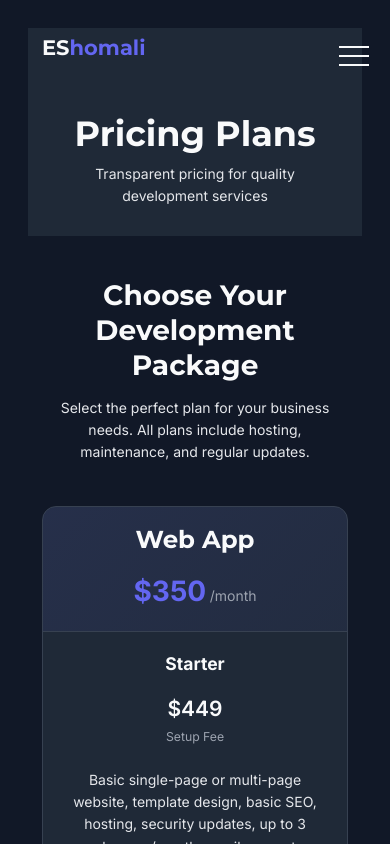
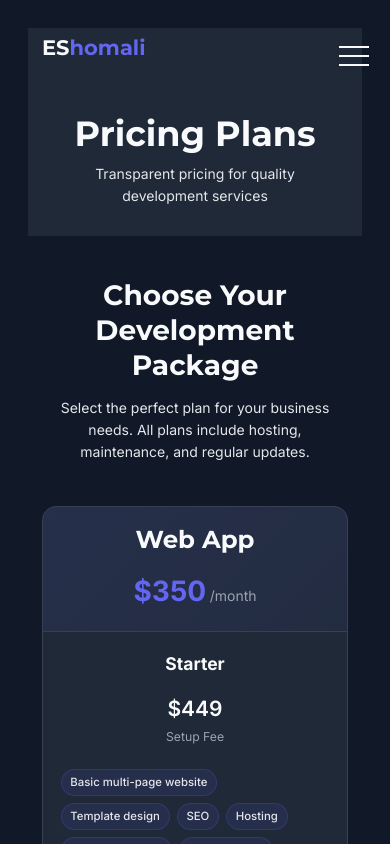
Before and after one commit to eshomali/eshomali, a React (Vite) app: page /pricing in a window 390 px wide. Built offline with nearby package versions, Linux system fonts and the light colour scheme; no server answers.

Commit message:
Updates to pricing page

```diff
--- a/src/pages/PricingPage.css
+++ b/src/pages/PricingPage.css
@@ -130,11 +130,42 @@
   color: #9ca3af;
 }
 
-.tier-description {
-  color: #e5e7eb;
-  line-height: 1.6;
+/* Feature tags styling */
+.tier-features {
+  display: flex;
+  flex-wrap: wrap;
+  gap: 0.5rem;
   margin-bottom: 2rem;
   min-height: 120px;
+}
+
+.feature-tag {
+  display: inline-flex;
+  align-items: center;
+  padding: 0.375rem 0.75rem;
+  background-color: rgba(99, 102, 241, 0.1);
+  color: #e5e7eb;
+  border-radius: 9999px;
+  font-size: 0.875rem;
+  font-weight: 500;
+  border: 1px solid rgba(99, 102, 241, 0.2);
+  transition: all 0.2s ease;
+}
+
+.feature-tag:hover {
+  background-color: rgba(99, 102, 241, 0.15);
+  border-color: rgba(99, 102, 241, 0.3);
+  transform: translateY(-1px);
+}
+
+.pricing-tier.featured .feature-tag {
+  background-color: rgba(99, 102, 241, 0.15);
+  border-color: rgba(99, 102, 241, 0.3);
+}
+
+.pricing-tier.featured .feature-tag:hover {
+  background-color: rgba(99, 102, 241, 0.2);
+  border-color: rgba(99, 102, 241, 0.4);
 }
 
 .tier-button {
@@ -207,7 +238,7 @@
     gap: 1.5rem;
   }
 
-  .tier-description {
+  .tier-features {
     min-height: 150px;
   }
 }
@@ -223,7 +254,7 @@
     margin-bottom: 1rem;
   }
 
-  .tier-description {
+  .tier-features {
     min-height: auto;
   }
 
@@ -283,6 +314,11 @@
     font-size: 1.25rem;
   }
 
+  .feature-tag {
+    padding: 0.25rem 0.625rem;
+    font-size: 0.8125rem;
+  }
+
   .pricing-notes {
     padding: 1.5rem;
   }
--- a/src/pages/PricingPage.jsx
+++ b/src/pages/PricingPage.jsx
@@ -12,18 +12,41 @@ const PricingPage = () => {
         {
           name: 'Starter',
           setupFee: '$449',
-          description: 'Basic single-page or multi-page website, template design, basic SEO, hosting, security updates, up to 3 changes/month, email support'
+          features: [
+            'Basic multi-page website',
+            'Template design',
+            'SEO',
+            'Hosting',
+            'Security updates',
+            'Email support',
+            'Analytics',
+            '3 changes/month'
+          ]
         },
         {
           name: 'Plus',
           setupFee: '$599',
-          description: 'Custom multi-page website, payment/CRM integrations, advanced SEO, responsive design, up to 5 changes/month, email + chat support',
+          features: [
+            'Custom multi-page website',
+            'Payment/CRM integrations',
+            'Advanced SEO & analytics',
+            'Responsive design',
+            'Email + AI support',
+            '5 changes/month'
+          ],
           featured: true
         },
         {
           name: 'Pro',
           setupFee: '$749',
-          description: 'Complex web app (e.g., e-commerce), API/real-time data integrations, premium SEO, high-performance hosting, up to 7 changes/month, priority support'
+          features: [
+            'Complex web app',
+            'Real-time data integrations',
+            'Premium SEO & analytics',
+            'High-performance hosting',
+            '7 changes/month',
+            'Priority support'
+          ]
         }
       ]
     },
@@ -34,18 +57,45 @@ const PricingPage = () => {
         {
           name: 'Starter',
           setupFee: '$1449',
-          description: 'Basic single-platform app (iOS or Android), core functionality (e.g., user profiles), basic UI, hosting, security updates, up to 3 changes/month, email support, basic analytics'
+          features: [
+            'Basic single-platform app',
+            'iOS or Android',
+            'Core functionality',
+            'Basic UI',
+            'Hosting',
+            'Security updates',
+            'Email support',
+            'Analytics',
+            '3 changes/month'
+          ]
         },
         {
           name: 'Plus',
           setupFee: '$1999',
-          description: 'Custom cross-platform app (iOS + Android), push notifications/social media integrations, enhanced UI/UX, up to 5 changes/month, email + chat support, detailed analytics',
+          features: [
+            'Custom cross-platform app',
+            'iOS + Android',
+            'Push notifications',
+            'Social media integrations',
+            'Enhanced UI/UX',
+            'Email + chat support',
+            'Detailed analytics',
+            '5 changes/month'
+          ],
           featured: true
         },
         {
           name: 'Pro',
           setupFee: '$2449',
-          description: 'Complex cross-platform app (e.g., e-commerce, AI), advanced features, premium UI/UX, high scalability, up to 7 changes/month, priority support, comprehensive analytics'
+          features: [
+            'Complex cross-platform app',
+            'Advanced AI features',
+            'Premium UI/UX',
+            'High scalability',
+            'Priority support',
+            'Comprehensive analytics',
+            '7 changes/month'
+          ]
         }
       ]
     },
@@ -56,18 +106,51 @@ const PricingPage = () => {
         {
           name: 'Starter',
           setupFee: '$1749',
-          description: 'Basic single-page website + basic single-platform mobile app (iOS or Android), template design, core functionality (e.g., user profiles), basic SEO, hosting, security updates, up to 3 changes/month, email support, basic analytics'
+          features: [
+            'Basic multi-page website',
+            'Basic single-platform app',
+            'iOS or Android',
+            'Template design',
+            'Core functionality',
+            'Basic SEO',
+            'Hosting',
+            'Security updates',
+            'Email support',
+            'Analytics',
+            '3 changes/month'
+          ]
         },
         {
           name: 'Plus',
           setupFee: '$2199',
-          description: 'Custom multi-page website + custom cross-platform mobile app (iOS + Android), payment/CRM integrations, push notifications, advanced SEO, enhanced UI/UX, up to 5 changes/month, email + chat support, detailed analytics',
+          features: [
+            'Custom multi-page website',
+            'Custom cross-platform app',
+            'iOS + Android',
+            'Payment/CRM integrations',
+            'Push notifications',
+            'Advanced SEO & analytics',
+            'Enhanced UI/UX',
+            'Email + AI support',
+            'Detailed analytics',
+            '5 changes/month'
+          ],
           featured: true
         },
         {
           name: 'Pro',
           setupFee: '$2649',
-          description: 'Complex web app (e.g., e-commerce) + complex cross-platform mobile app (e.g., AI, real-time features), API integrations, premium SEO, high-performance hosting, premium UI/UX, up to 7 changes/month, priority support, comprehensive analytics'
+          features: [
+            'Complex web app',
+            'Complex cross-platform app',
+            'AI integrations',
+            'Premium SEO',
+            'High-performance hosting',
+            'Premium UI/UX',
+            'Priority support',
+            'Comprehensive analytics',
+            '7 changes/month'
+          ]
         }
       ]
     }
@@ -94,7 +177,13 @@ const PricingPage = () => {
                 <span className="amount">{tier.setupFee}</span>
                 <span className="label">Setup Fee</span>
               </div>
-          <p className="tier-description">{tier.description}</p>
+              <div className="tier-features">
+                {tier.features.map((feature, featureIndex) => (
+                    <span key={featureIndex} className="feature-tag">
+                {feature}
+              </span>
+                ))}
+              </div>
               <Button
                   to="/contact"
                   variant={tier.featured ? 'primary' : 'outline'}
```
Lines whose indentation alone changed are shown as unchanged.
